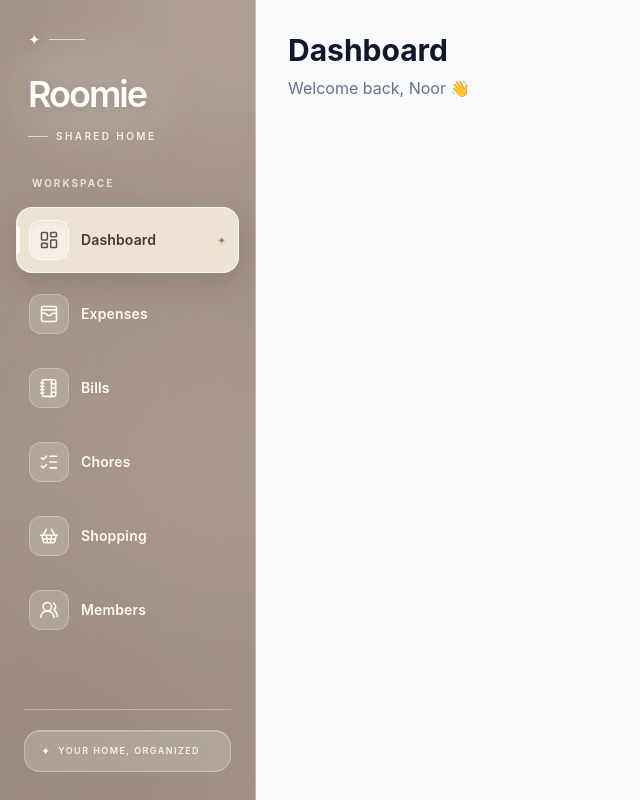
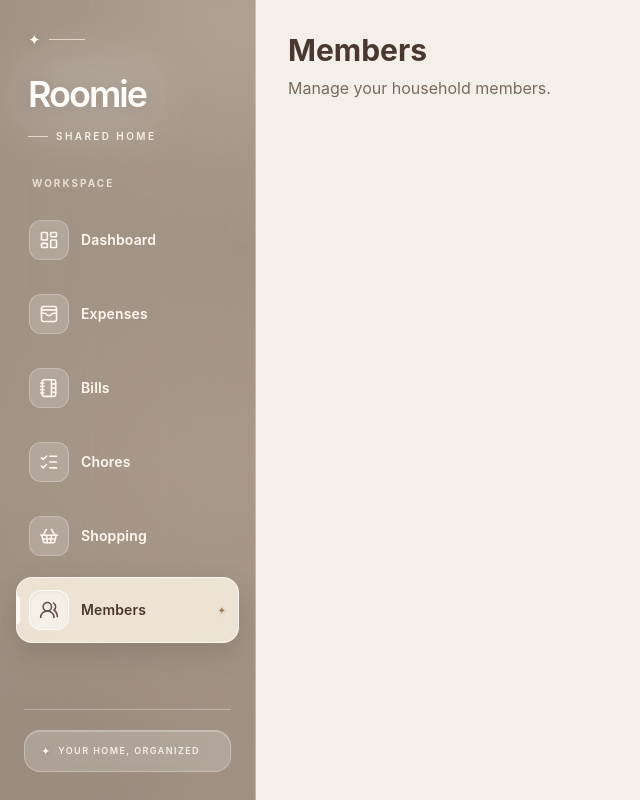
Before and after one commit to noorkamleh/roomie, a React (Vite) app: page /members in a window 1280 px wide. Shown: the whole page, without its empty margins (0-640 px from the left). Built offline with nearby package versions, Linux system fonts and the light colour scheme.

Commit message:
feat: add application routes

```diff
--- a/src/App.tsx
+++ b/src/App.tsx
@@ -1,17 +1,64 @@
+import { BrowserRouter, Routes, Route, Navigate } from "react-router-dom"
 import Sidebar from "./components/Sidebar"
-function App() { return ( <div className="min-h-screen bg-slate-50">
-  <Sidebar />
+import Dashboard from "./pages/Dashboard"
 
-  <main className="ml-64 p-8">
-    <h1 className="text-3xl font-bold text-slate-900">
-      Dashboard
-    </h1>
+import Expenses from "./pages/Expenses"
+ import Bills from "./pages/Bills"
+  import Chores from "./pages/Chores"
+  import Shopping from "./pages/Shopping"
+  import Members from "./pages/Members"
+function App() { return ( <BrowserRouter> <div className="min-h-screen bg-[#F4EFE9]">
+    <Sidebar />
 
-    <p className="mt-2 text-slate-500">
-      Welcome back, Noor 👋
-    </p>
-  </main>
+    <main className="ml-64 min-h-screen p-8">
 
-</div>
+      <Routes>
+
+        <Route
+          path="/dashboard"
+          element={<Dashboard />}
+        />
+
+        <Route
+          path="/expenses"
+          element={<Expenses />}
+        />
+
+        <Route
+          path="/bills"
+          element={<Bills />}
+        />
+
+        <Route
+          path="/chores"
+          element={<Chores />}
+        />
+
+        <Route
+          path="/shopping"
+          element={<Shopping />}
+        />
+
+        <Route
+          path="/members"
+          element={<Members />}
+        />
+
+        <Route
+          path="*"
+          element={
+            <Navigate
+              to="/dashboard"
+              replace
+            />
+          }
+        />
+
+      </Routes>
+
+    </main>
+
+  </div>
+</BrowserRouter>
 ) }
 export default App
--- a/src/components/Sidebar.tsx
+++ b/src/components/Sidebar.tsx
@@ -1,7 +1,7 @@
+ import { NavLink } from "react-router-dom"
 import { LayoutDashboard, WalletCards, NotebookTabs, ListChecks, ShoppingBasket, UsersRound, } from "lucide-react"
-const menuItems = [ { label: "Dashboard", icon: LayoutDashboard, }, { label: "Expenses", icon: WalletCards, }, { label: "Bills", icon: NotebookTabs, }, { label: "Chores", icon: ListChecks, }, { label: "Shopping", icon: ShoppingBasket, }, { label: "Members", icon: UsersRound, }, ]
+const menuItems = [ { label: "Dashboard", icon: LayoutDashboard, path: "/dashboard", }, { label: "Expenses", icon: WalletCards, path: "/expenses", }, { label: "Bills", icon: NotebookTabs, path: "/bills", }, { label: "Chores", icon: ListChecks, path: "/chores", }, { label: "Shopping", icon: ShoppingBasket, path: "/shopping", }, { label: "Members", icon: UsersRound, path: "/members", }, ]
 function Sidebar() { return ( <aside className="fixed left-0 top-0 h-screen w-64 overflow-hidden bg-[#9F9183] text-[#FFF9F2]">
-
   {/* ================= BACKGROUND ================= */}
 
   <div className="pointer-events-none absolute -right-20 -top-20 h-56 w-56 rounded-full bg-[#E9DDD0]/25 blur-3xl" />
@@ -12,7 +12,6 @@ function Sidebar() { return ( <aside className="fixed left-0 top-0 h-screen w-64
 
 
   <div className="relative flex h-full flex-col border-r border-white/35 bg-[#B8AA9D]/10 backdrop-blur-2xl">
-
 
     {/* ================= BRAND ================= */}
 
@@ -39,6 +38,7 @@ function Sidebar() { return ( <aside className="fixed left-0 top-0 h-screen w-64
 
         <h1 className="relative font-sans text-[36px] font-semibold tracking-[-0.055em] text-[#FFFDF9] drop-shadow-[0_2px_8px_rgba(60,45,35,0.2)]">
           Roomie
+
 
         </h1>
 
@@ -71,25 +71,30 @@ function Sidebar() { return ( <aside className="fixed left-0 top-0 h-screen w-64
 
       <div className="space-y-2">
 
-        {menuItems.map((item, index) => {
+        {menuItems.map((item) => {
           const Icon = item.icon
-          const active = index === 0
 
           return (
-            <button
+            <NavLink
               key={item.label}
-              className={`group relative flex w-full items-center gap-3 overflow-hidden rounded-2xl px-3 py-3 transition-all duration-300 ease-out ${
-                active
+              to={item.path}
+              className={({ isActive }) =>
+                `group relative flex w-full items-center gap-3 overflow-hidden rounded-2xl px-3 py-3 transition-all duration-300 ease-out ${
+                  isActive
                     ? "border border-white/70 bg-[#F5EBDD]/90 text-[#4A3930] shadow-[0_10px_28px_rgba(67,52,42,0.18)] backdrop-blur-xl"
                     : "border border-transparent text-[#FFF8F0] hover:-translate-y-[1px] hover:border-white/35 hover:bg-white/20 hover:shadow-[0_8px_25px_rgba(67,52,42,0.14)]"
-              }`}
+                }`
+              }
             >
+
+              {({ isActive }) => (
+                <>
 
                   {/* Glass shine */}
 
                   <span
                     className={`pointer-events-none absolute inset-0 -translate-x-full bg-gradient-to-r from-transparent via-white/25 to-transparent transition-transform duration-700 ${
-                  !active
+                      !isActive
                         ? "group-hover:translate-x-full"
                         : ""
                     }`}
@@ -100,7 +105,7 @@ function Sidebar() { return ( <aside className="fixed left-0 top-0 h-screen w-64
 
                   <span
                     className={`absolute left-0 top-1/2 h-7 w-[3px] -translate-y-1/2 rounded-r-full bg-[#FFF8EF] transition-all duration-300 ${
-                  active
+                      isActive
                         ? "opacity-100"
  : "opacity-0 group-hover:opacity-80"
                     }`}
@@ -111,7 +116,7 @@ function Sidebar() { return ( <aside className="fixed left-0 top-0 h-screen w-64
 
                   <div
                     className={`relative flex h-10 w-10 shrink-0 items-center justify-center rounded-xl border transition-all duration-300 ${
-                  active
+                      isActive
                         ? "border-white/70 bg-white/45 shadow-inner"
                         : "border-white/25 bg-white/18 group-hover:scale-105 group-hover:border-white/50 group-hover:bg-white/30"
                     }`}
@@ -121,7 +126,7 @@ function Sidebar() { return ( <aside className="fixed left-0 top-0 h-screen w-64
                       size={20}
                       strokeWidth={1.9}
                       className={`transition-all duration-300 ${
-                    active
+                        isActive
                           ? "text-[#685146]"
                           : "text-[#FFF8F0] group-hover:scale-110 group-hover:text-white"
                       }`}
@@ -134,7 +139,7 @@ function Sidebar() { return ( <aside className="fixed left-0 top-0 h-screen w-64
 
                   <span
                     className={`relative text-sm font-semibold tracking-[0.01em] transition-all duration-300 ${
-                  active
+                      isActive
                         ? "text-[#49382F]"
                         : "text-[#FFF8F0] group-hover:translate-x-1 group-hover:text-white"
                     }`}
@@ -145,13 +150,16 @@ function Sidebar() { return ( <aside className="fixed left-0 top-0 h-screen w-64
 
                   {/* Active star */}
 
-              {active && (
+                  {isActive && (
                     <span className="ml-auto text-[10px] text-[#A47750] drop-shadow-sm">
                       ✦
                     </span>
                   )}
 
-            </button>
+                </>
+              )}
+
+            </NavLink>
           )
         })}
 
@@ -165,6 +173,7 @@ function Sidebar() { return ( <aside className="fixed left-0 top-0 h-screen w-64
     <div className="px-6 pb-7">
 
       <div className="mb-5 h-px bg-white/30" />
+
 
       <div className="rounded-2xl border border-white/30 bg-white/18 px-4 py-3 shadow-[inset_0_1px_0_rgba(255,255,255,0.25)] backdrop-blur-xl transition-all duration-300 hover:bg-white/25">
 
--- /dev/null
+++ b/src/pages/Bills.tsx
@@ -0,0 +1,7 @@
+function Bills() { return ( <div> <h1 className="text-3xl font-bold text-[#49382F]"> Bills </h1>
+  <p className="mt-2 text-[#7A6A5D]">
+    Track your household bills.
+  </p>
+</div>
+) }
+export default Bills
--- /dev/null
+++ b/src/pages/Chores.tsx
@@ -0,0 +1,7 @@
+function Chores() { return ( <div> <h1 className="text-3xl font-bold text-[#49382F]"> Chores </h1>
+  <p className="mt-2 text-[#7A6A5D]">
+    Manage household chores.
+  </p>
+</div>
+) }
+export default Chores
--- /dev/null
+++ b/src/pages/Dashboard.tsx
@@ -0,0 +1,9 @@
+function Dashboard() {
+     return ( <div>
+         <h1 className="text-3xl font-bold text-[#49382F]"> Dashboard </h1>
+  <p className="mt-2 text-[#7A6A5D]">
+    Welcome to your shared home.
+  </p>
+</div>
+) }
+export default Dashboard
--- /dev/null
+++ b/src/pages/Expenses.tsx
@@ -0,0 +1,7 @@
+function Expenses() { return ( <div> <h1 className="text-3xl font-bold text-[#49382F]"> Expenses </h1>
+  <p className="mt-2 text-[#7A6A5D]">
+    Manage your shared expenses.
+  </p>
+</div>
+) }
+export default Expenses
--- /dev/null
+++ b/src/pages/Members.tsx
@@ -0,0 +1,7 @@
+function Members() { return ( <div> <h1 className="text-3xl font-bold text-[#49382F]"> Members </h1>
+  <p className="mt-2 text-[#7A6A5D]">
+    Manage your household members.
+  </p>
+</div>
+) }
+export default Members
--- /dev/null
+++ b/src/pages/Shopping.tsx
@@ -0,0 +1,7 @@
+function Shopping() { return ( <div> <h1 className="text-3xl font-bold text-[#49382F]"> Shopping </h1>
+  <p className="mt-2 text-[#7A6A5D]">
+    Manage your shared shopping list.
+  </p>
+</div>
+) }
+export default Shopping
```
Lines whose indentation alone changed are shown as unchanged.
